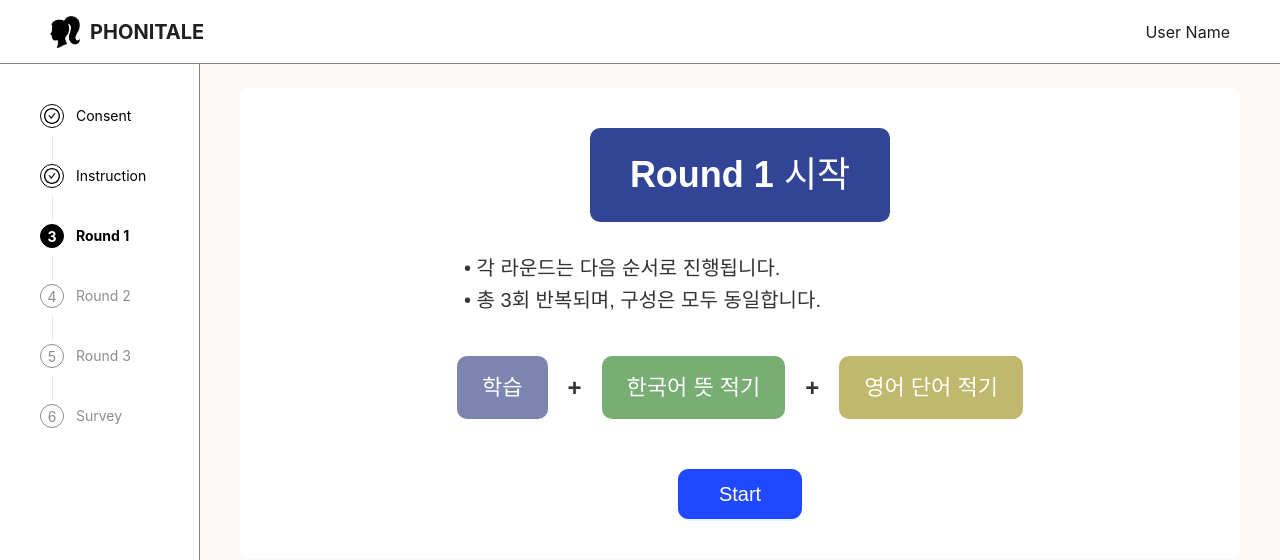
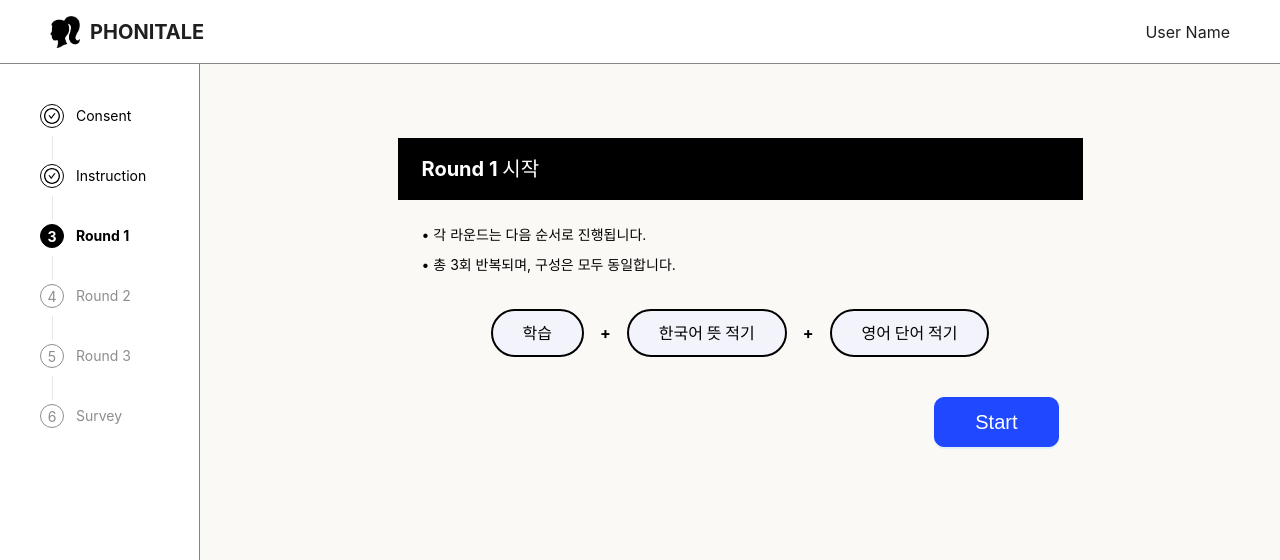
Before and after one commit to suyoungkwon2/phonitale-react, a React (Vite) app in the folder phonitale-react/: page /round/1/start in a window 1280 px wide. Shown: the top 560 px of the page. Built offline with nearby package versions, Linux system fonts and the light colour scheme; a web font is replaced by a local one.

Commit message:
design: roeund start

```diff
--- a/phonitale-react/src/pages/RoundStartPage.jsx
+++ b/phonitale-react/src/pages/RoundStartPage.jsx
@@ -1,77 +1,135 @@
 import React from 'react';
-import { Typography, Space } from 'antd';
+// import { Typography, Space } from 'antd'; // 사용하지 않음
 import { useNavigate, useParams } from 'react-router-dom';
 import MainLayout from '../components/MainLayout';
 import BlueButton from '../components/BlueButton';
 
-const { Text } = Typography;
+// Text 컴포넌트 사용 제거
 
 const RoundStartPage = () => {
   const navigate = useNavigate();
-  const { roundNumber } = useParams(); // Get round number from URL parameter
+  const { roundNumber } = useParams();
 
   const handleStartClick = () => {
-    navigate(`/round/${roundNumber}/learning/start`);
+    // 실제 다음 단계 경로 확인 필요 (예: /round/1/learning)
+    navigate(`/round/${roundNumber}/learning`);
   };
 
-  const instructions = `• 각 라운드는 다음 순서로 진행됩니다.\n• 총 3회 반복되며, 구성은 모두 동일합니다.`;
+  const instructions = [
+    '각 라운드는 다음 순서로 진행됩니다.',
+    '총 3회 반복되며, 구성은 모두 동일합니다.'
+  ];
+
+  // activeStep 로직 제거 (모두 비활성 상태)
 
   return (
     <MainLayout>
-      <div className="round-start-content" style={{
-          display: 'flex',
-          flexDirection: 'column',
-          alignItems: 'center',
-          padding: '40px',
-          background: '#fff',
-          borderRadius: '8px',
-          textAlign: 'center',
-          margin: 'auto'
-      }}>
-        <div className="round-title-box" style={{
-            backgroundColor: '#324496',
-            color: 'white',
-            padding: '20px 40px',
-            borderRadius: '10px',
-            marginBottom: '30px',
-            fontFamily: 'BBTreeGo_R, sans-serif',
-            fontSize: '36px',
-            fontWeight: 'bold',
-            display: 'inline-block'
-        }}>
+      <style>{`
+        .round-start-container {
+          width: 100%;
+          max-width: 685px; /* 페이지 최대 너비 */
+          margin: auto;
+          padding: 50px 0 40px; /* 상하 패딩 */
+        }
+        .round-start-header {
+          background-color: #000000;
+          color: white;
+          padding: 16px 24px;
+          font-size: 20px;
+          font-weight: bold;
+          text-align: left;
+        }
+        .round-instructions-wrapper {
+          padding: 24px 24px 0; /* 상하좌우 패딩 (하단은 0) */
+        }
+        .round-instructions p {
+          font-size: 14px;
+          line-height: 1.6;
+          color: #000000;
+          margin-bottom: 8px; /* 줄 간격 */
+        }
+        .step-indicator-wrapper {
+          display: flex;
+          align-items: center;
+          justify-content: center; /* 중앙 정렬 */
+          gap: 16px; /* 요소 간 간격 */
+          margin-top: 32px; /* 텍스트 블록과의 간격 수정 */
+          padding: 0 24px; /* 좌우 패딩 */
+        }
+        .step-indicator {
+          border-radius: 50px;
+          padding: 10px 30px;
+          font-size: 16px;
+          font-weight: bold;
+          text-align: center;
+          display: inline-flex;
+          align-items: center;
+          gap: 6px;
+          border: 2px solid #000000; /* 검은색 2px 테두리 */
+          background-color: #F3F4FB; /* 기본 배경 수정 */
+          color: #000000; /* 기본 글자 검은색 */
+        }
+        /* 활성 상태 스타일 (이 페이지에서는 사용되지 않음) */
+        .step-indicator.active {
+          background-color: #000000;
+          color: white;
+          /* border: 2px solid #000000; 이미 기본 스타일에 있음 */
+        }
+        /* inactive 클래스 제거 또는 기본 스타일로 통합 */
+        /* .step-indicator.inactive { ... } */
+        .step-plus {
+          font-size: 16px;
+          font-weight: bold;
+          color: #000000; /* 검은색으로 변경 */
+        }
+        .start-button-wrapper {
+          display: flex;
+          justify-content: flex-end;
+          margin-top: 40px; /* 스텝 인디케이터와의 간격 */
+          padding: 0 24px; /* 좌우 패딩 */
+        }
+        /* 간단한 별 아이콘 스타일 (필요시 이미지나 라이브러리 사용) */
+        .star-icon {
+          font-size: 14px; /* 아이콘 크기 */
+          line-height: 1;
+        }
+      `}</style>
+
+      <div className="round-start-container">
+        {/* 헤더 */}
+        <div className="round-start-header">
           Round {roundNumber} 시작
         </div>
-        <div className="round-instructions" style={{
-            fontFamily: 'BBTreeGo_R, sans-serif',
-            fontSize: '20px',
-            lineHeight: 1.6,
-            color: '#333',
-            marginBottom: '40px',
-            whiteSpace: 'pre-line',
-            textAlign: 'left',
-            width: '100%',
-            paddingLeft: '20%',
-            boxSizing: 'border-box'
-        }}>
-            {instructions.split('\n').map((line, index) => <React.Fragment key={index}>{line}<br /></React.Fragment>)}
+
+        {/* 안내 문구 (Bullet 추가) */}
+        <div className="round-instructions-wrapper">
+          <div className="round-instructions">
+            {instructions.map((line, index) => <p key={index}>{`• ${line}`}</p>)}
+          </div>
         </div>
-        <div className="step-indicator-box" style={{
-            display: 'inline-flex',
-            alignItems: 'center',
-            justifyContent: 'center',
-            gap: '20px',
-            marginBottom: '50px'
-        }}>
-          <div className="step-indicator" style={{ backgroundColor: '#7C85AF', color: 'white', padding: '15px 25px', borderRadius: '10px', fontFamily: 'BBTreeGo_R, sans-serif', fontSize: '22px', fontWeight: 'bold' }}>학습</div>
-          <span className="step-plus" style={{ fontFamily: 'BBTreeGo_R, sans-serif', fontSize: '24px', fontWeight: 'bold', color: '#333' }}>+</span>
-          <div className="step-indicator" style={{ backgroundColor: '#78AD74', color: 'white', padding: '15px 25px', borderRadius: '10px', fontFamily: 'BBTreeGo_R, sans-serif', fontSize: '22px', fontWeight: 'bold' }}>한국어 뜻 적기</div>
-          <span className="step-plus" style={{ fontFamily: 'BBTreeGo_R, sans-serif', fontSize: '24px', fontWeight: 'bold', color: '#333' }}>+</span>
-          <div className="step-indicator" style={{ backgroundColor: '#C0B86C', color: 'white', padding: '15px 25px', borderRadius: '10px', fontFamily: 'BBTreeGo_R, sans-serif', fontSize: '22px', fontWeight: 'bold' }}>영어 단어 적기</div>
+
+        {/* 스텝 인디케이터 (모두 기본/비활성 스타일) */}
+        <div className="step-indicator-wrapper">
+          <div className="step-indicator">
+             학습
+          </div>
+          <span className="step-plus">+</span>
+          <div className="step-indicator">
+             한국어 뜻 적기
+          </div>
+          <span className="step-plus">+</span>
+          <div className="step-indicator">
+             영어 단어 적기
+          </div>
         </div>
-        <BlueButton
-          text="Start"
-          onClick={handleStartClick}
-        />
+
+        {/* 시작 버튼 */}
+        <div className="start-button-wrapper">
+          <BlueButton
+            text="Start"
+            onClick={handleStartClick}
+          />
+        </div>
       </div>
     </MainLayout>
   );
```
